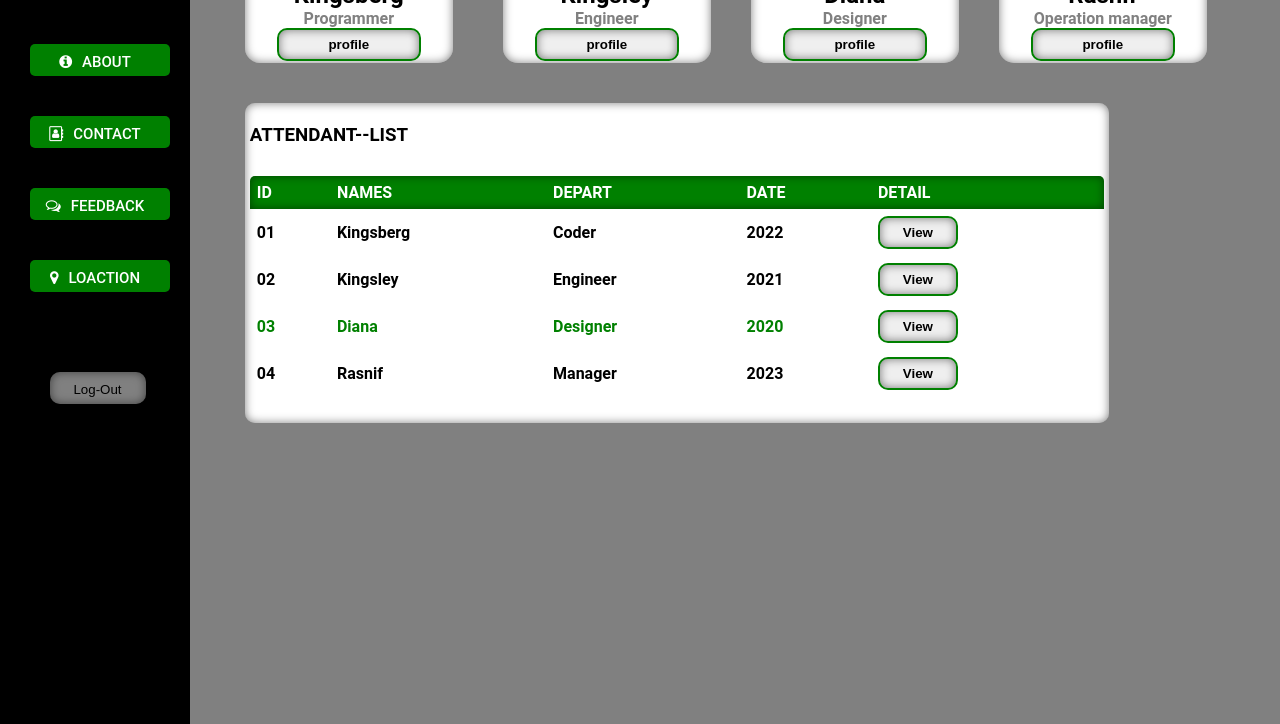
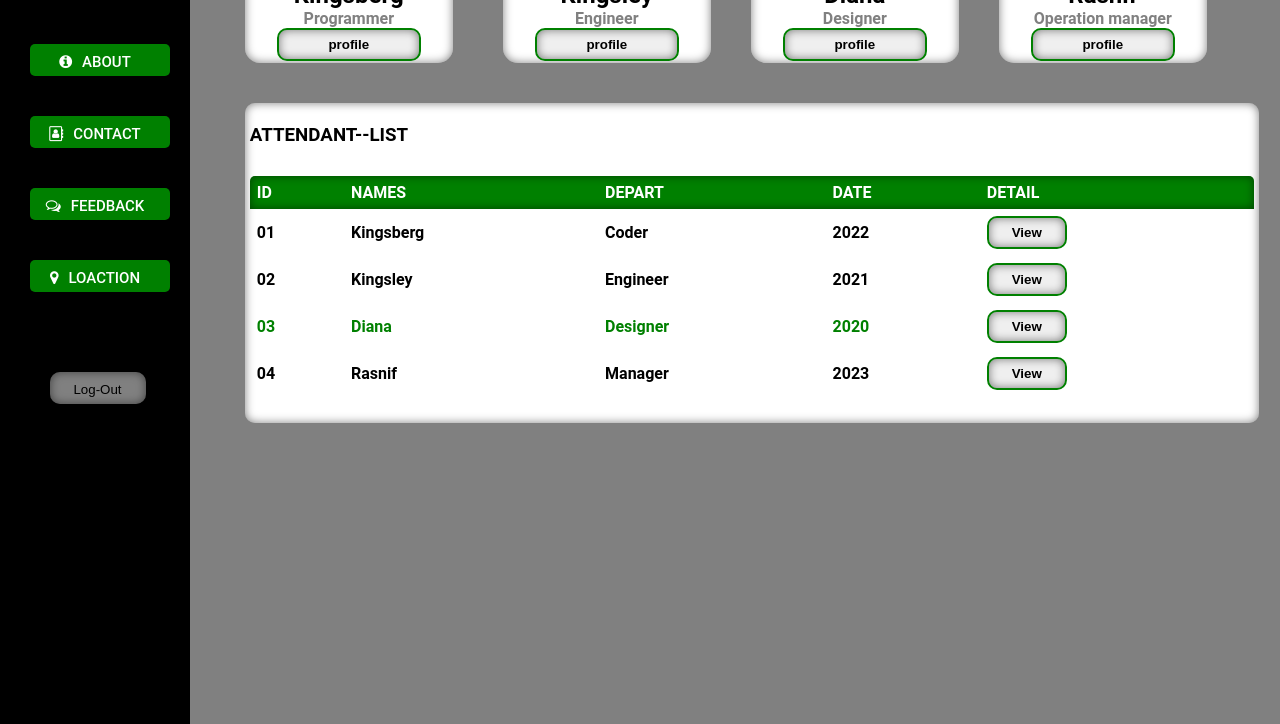
Before and after one commit to kingsley805-tech/Dashboard-Css-html, a plain HTML site: page index.html in a window 1280 px wide. Shown: the part 205-929 px from the top of the page. Drawn offline with Linux system fonts and the light colour scheme.

Commit message:
first commit

```diff
--- a/style.css
+++ b/style.css
@@ -210,7 +210,7 @@ button:hover{
     background:green;
 }
 .tabs{
-    width:75%;
+    width:88%;
     height:20rem;
     padding:0.5px 5px;
     margin:40px 40px 0 40px;
```
